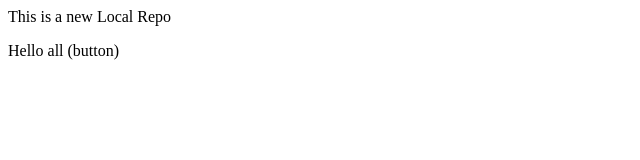
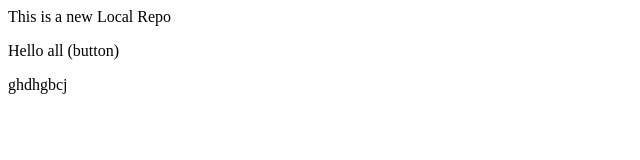
Before and after one commit to vinesh70/localrepo, a plain HTML site: page index.html in a window 1280 px wide. Shown: the full height of the page, 0-640 px from the left. Drawn offline with Linux system fonts and the light colour scheme.

Commit message:
changes in main

```diff
--- a/index.html
+++ b/index.html
@@ -1,2 +1,3 @@
 <p>This is a new Local Repo</p>
 <p>Hello all (button)</p>
+<p>ghdhgbcj</p>
```
